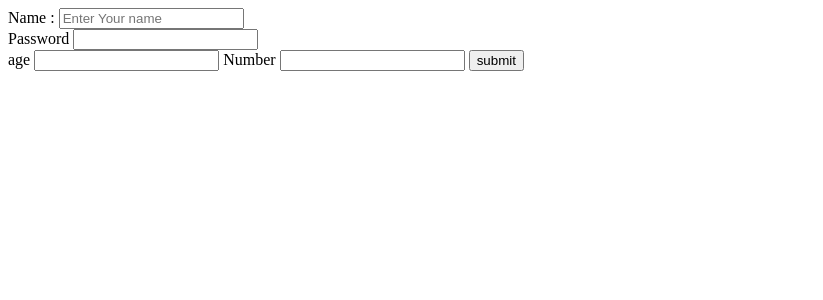
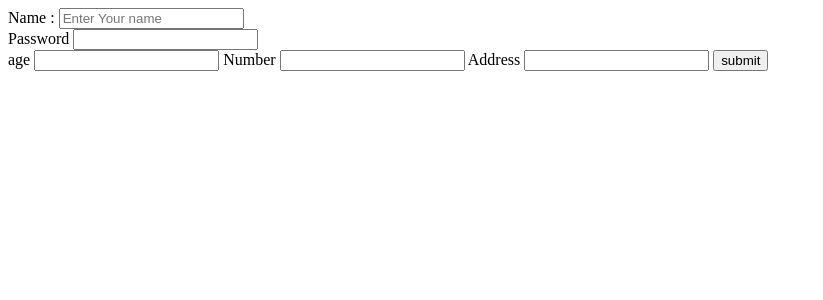
Before and after one commit to vi-n-a-y/php, a PHP site: page /dashboard/userInputs.php in a window 1280 px wide. Shown: the top 300 px of the page, without its empty margins (0-823 px from the left). Run offline with PHP 8.4, Linux system fonts and the light colour scheme.

Commit message:
Update userInputs.php

```diff
--- a/practice/userInputs.php
+++ b/practice/userInputs.php
@@ -17,6 +17,8 @@
         <input type="number" name="age" id="age">
           <label for="number">Number</label>
         <input type="number" name="number" id="number">
+            <label for="address">Address</label>
+        <input type="text" name="address" id="address">
         <input type="submit" name="submit" value="submit">
     </form>
     <br>
@@ -26,6 +28,7 @@ if(isset($_POST["submit"])){
         echo "MY name is ",$_POST["name"];
         echo "<br> my age is ",$_POST["age"];
          echo "<br> my number is ",$_POST["number"];
+         echo "<br> my address is ",$_POST["address"];
 }
 
 ?>
```
